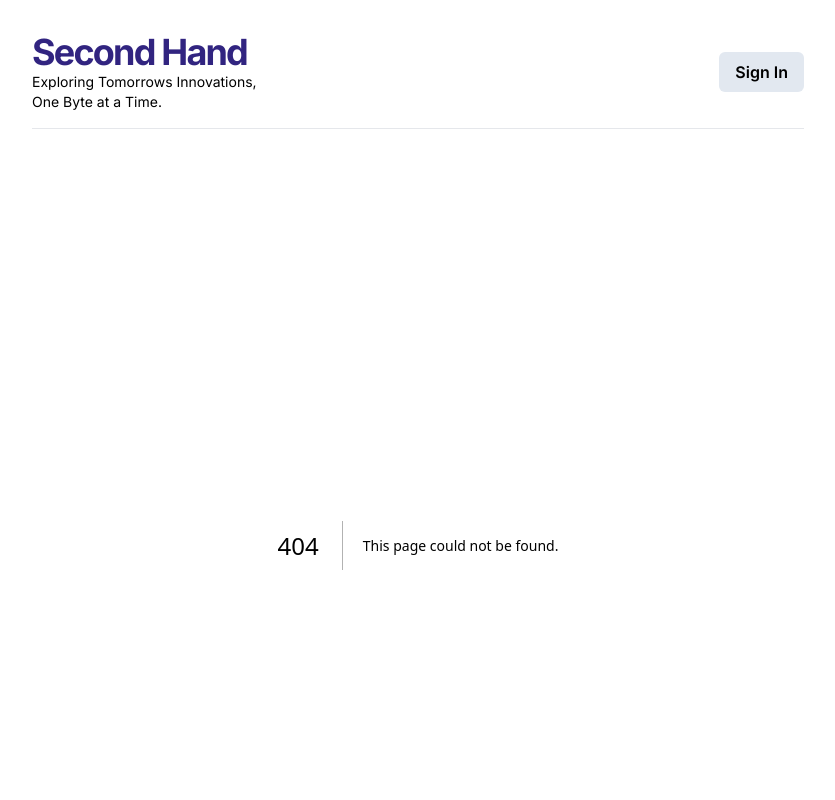
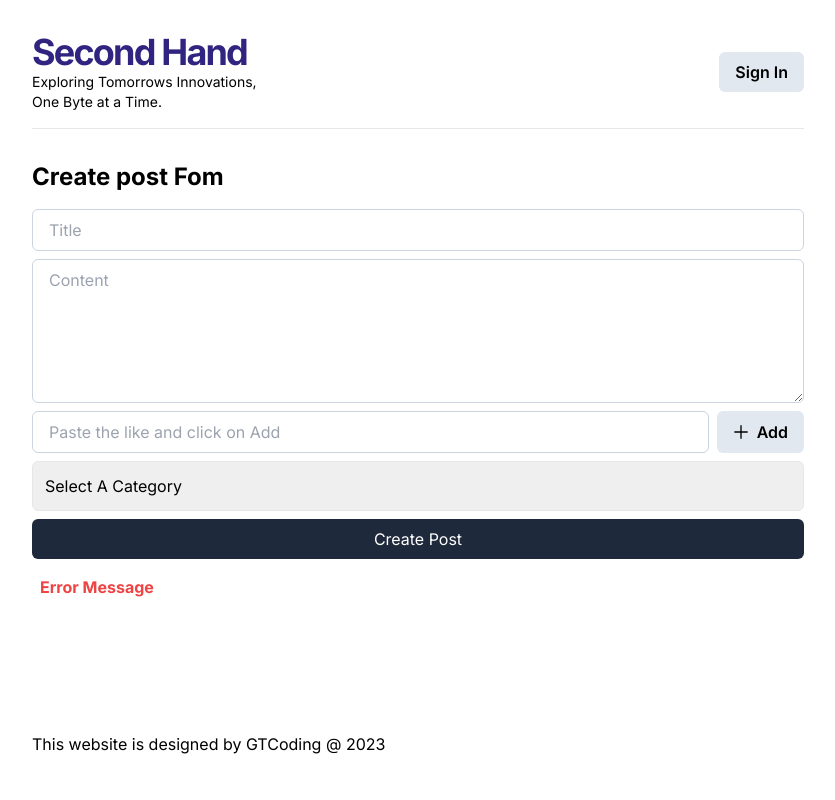
Before and after one commit to yashar6846/second-hand, a Next.js app: page /create-post in a window 1280 px wide. Before the commit this address had no page. Shown: the top 800 px of the page, without its empty margins (222-1057 px from the left). Built offline with nearby package versions, Linux system fonts and the light colour scheme.

Commit message:
add to project formdata

```diff
--- /dev/null
+++ b/app/create-post/page.tsx
@@ -0,0 +1,10 @@
+import CreatePostForm from "@/components/CreatePostForm";
+
+
+export default function Createpost() {
+  return (
+    <div>
+        <CreatePostForm />
+    </div>
+  )
+}
--- /dev/null
+++ b/components/CreatePostForm.tsx
@@ -0,0 +1,64 @@
+"use client"
+
+import { categoriesData } from "@/data";
+import { link } from "fs";
+import Link from "next/link";
+import { useState } from "react";
+import { GrAdd } from "react-icons/gr";
+import { FiLink, FiTrash } from "react-icons/fi";
+
+
+export default function CreatePostForm() {
+    const [links, setLinks] = useState<string[]>([]);
+    const [linkInput, setLinkInput] = useState("")
+
+     const addLink = (e: React.MouseEvent<HTMLAnchorElement, MouseEvent>) => {e.preventDefault()
+        if(linkInput.trim() !== "") {
+            setLinks((prev)=> [...prev, linkInput])
+            setLinkInput("")
+    }
+}
+
+  const deleteLink = (index: number) => {
+    setLinks((prev)=> prev.filter((_, i)=> i !== index))
+  }
+
+  return (
+    <div>
+        <h2>Create post Fom</h2>
+        <form className="flex flex-col gap-2">
+            <input className="" type="text" placeholder="Title" />
+              <textarea placeholder="Content"></textarea>
+
+             {links && links.map((link, i)=>(
+                <div className="flex items-center gap-4" key={i}>
+                    <div><FiLink /></div>
+                    <Link className="link" href={link}>{link}</Link>
+                    <span className=" cursor-pointer" onClick={()=> deleteLink(i)}><FiTrash /></span>
+                </div>
+             )) }
+
+             <div className="flex gap-2">
+                <input onChange={(e)=> setLinkInput(e.target.value)}
+                  value={linkInput}
+                 className="flex-1" type="text" placeholder="Paste the like and click on Add" />
+                <button  className="btn flex gap-2 items-center"
+                   onClick={addLink}
+                 type="submit"><GrAdd />Add</button>
+            </div>
+
+            <select className="p-3 rounded-md border appearance-none">
+              <option value="">Select A Category</option>
+              { categoriesData && categoriesData.map((category)=>(
+                <option key={category.id} value={category.name}>
+                 {category.name}
+                </option>
+              ))}
+            </select>
+
+            <button className="primary-btn" type="submit">Create Post</button>
+            <div className="p-2 text-red-500 font-bold">Error Message</div>
+        </form>
+    </div>
+  )
+}
```
